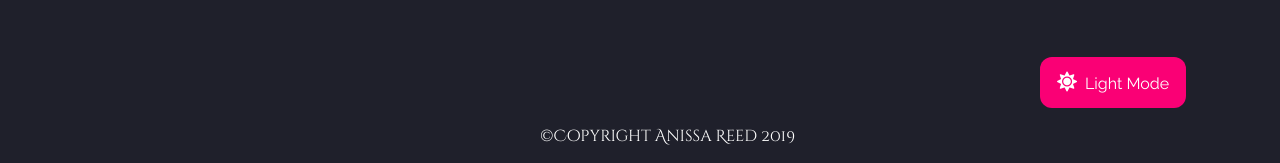
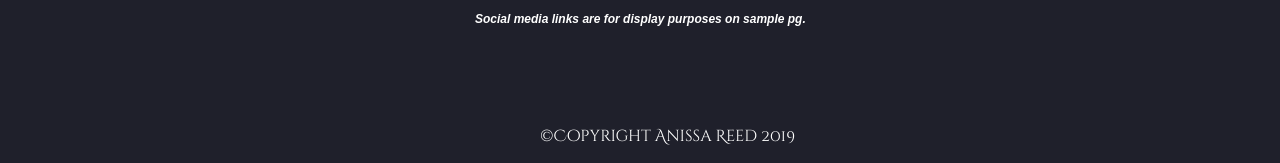
Before and after one commit to anissa-reed/webpgdark, a plain HTML site: page index.html in a window 1280 px wide. Shown: the part 3397-3560 px from the top of the page. Drawn offline with Linux system fonts and the light colour scheme.

Commit message:
updated both docs

```diff
--- a/css/dark-styles.css
+++ b/css/dark-styles.css
@@ -342,6 +342,12 @@ Light Grey: #b7b7b7
      padding-right: 10px;
  }
 
+ #contact h5 {
+     font-size: 12px;
+     font-style: italic;
+     padding-left: 35px;
+ }
+
         /******Meet-Up**********/
 
 #contact #meet-header {
--- a/index.html
+++ b/index.html
@@ -212,6 +212,8 @@
                             <li><a href="#mytwitter"><img src="dark-img/twitter-dark-icon.png" alt="Twitter Icon"/></a></li>
                         </ul>
 
+                        <h5>Social media links are for display purposes on sample pg.</h5>
+
                     </div>
 
                     <div class="third-width">
@@ -228,10 +230,10 @@
 
                 <!------Light Button---------->
 
-                <!-----<a href="a-portfolio.html"> Need to figure out how to link sites---->
+                <!-----<a href="a-portfolio.html"> Need to figure out how to link sites
 
 
-                    <button class="btn"><i class="fas fa-sun"></i>Light Mode</button></a>
+                    <button class="btn"><i class="fas fa-sun"></i>Light Mode</button></a>  ----->
 
             </footer>
 
```
